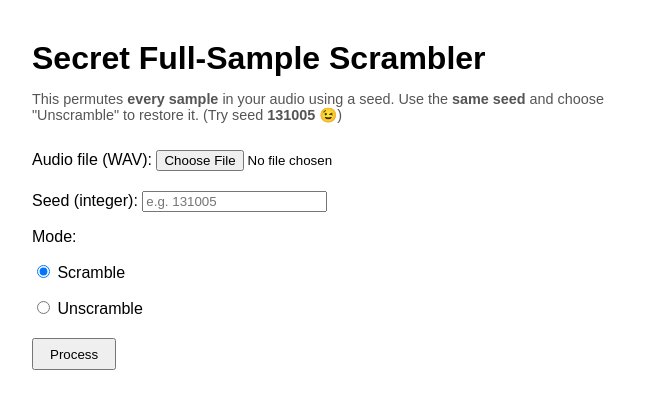
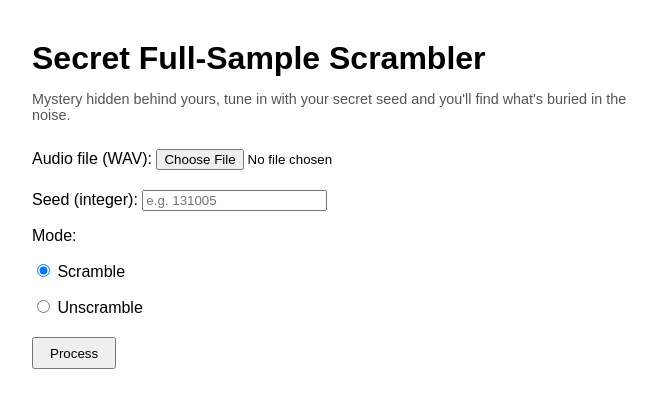
Before and after one commit to allaboutmathbykornny/secret-demod, a Flask app: page / in a window 1280 px wide. Shown: the top 409 px of the page, without its empty margins (308-965 px from the left). Run offline with Flask 3, Linux system fonts and the light colour scheme.

Commit message:
Full-sample permutation web app

```diff
--- a/templates/index.html
+++ b/templates/index.html
@@ -38,9 +38,7 @@
   <body>
     <h1>Secret Full-Sample Scrambler</h1>
     <p class="hint">
-      This permutes <strong>every sample</strong> in your audio using a seed.
-      Use the <strong>same seed</strong> and choose "Unscramble" to restore it.
-      (Try seed <strong>131005</strong> 😉)
+      Mystery hidden behind yours, tune in with your secret seed and you'll find what's buried in the noise.
     </p>
 
     <form method="post" enctype="multipart/form-data">
```
